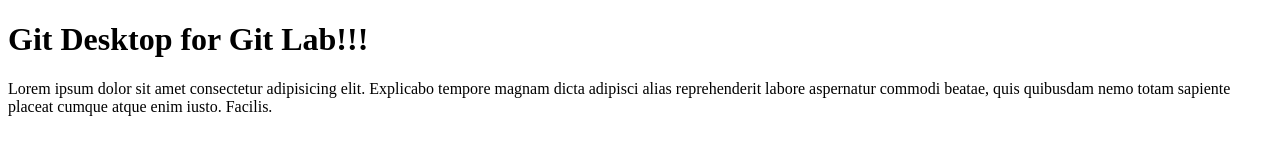
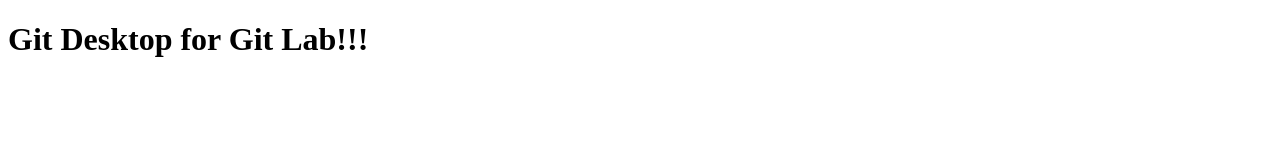
Before and after one commit to Yuzu1946/git-desktop, a plain HTML site: page index.html in a window 1280 px wide. Drawn offline with Linux system fonts and the light colour scheme.

Commit message:
Revert "add some texts"
This reverts commit ccf779848188e7ba608969aba90d31d2e1ba479f.

```diff
--- a/index.html
+++ b/index.html
@@ -5,9 +5,5 @@
     </head>
     <body>
         <h1>Git Desktop for Git Lab!!!</h1>
-        <p>Lorem ipsum dolor sit amet consectetur adipisicing elit.
-        Explicabo tempore magnam dicta adipisci alias reprehenderit
-        labore aspernatur commodi beatae, quis quibusdam nemo totam
-        sapiente placeat cumque atque enim iusto. Facilis.</p>
     </body>
 </html>
```
